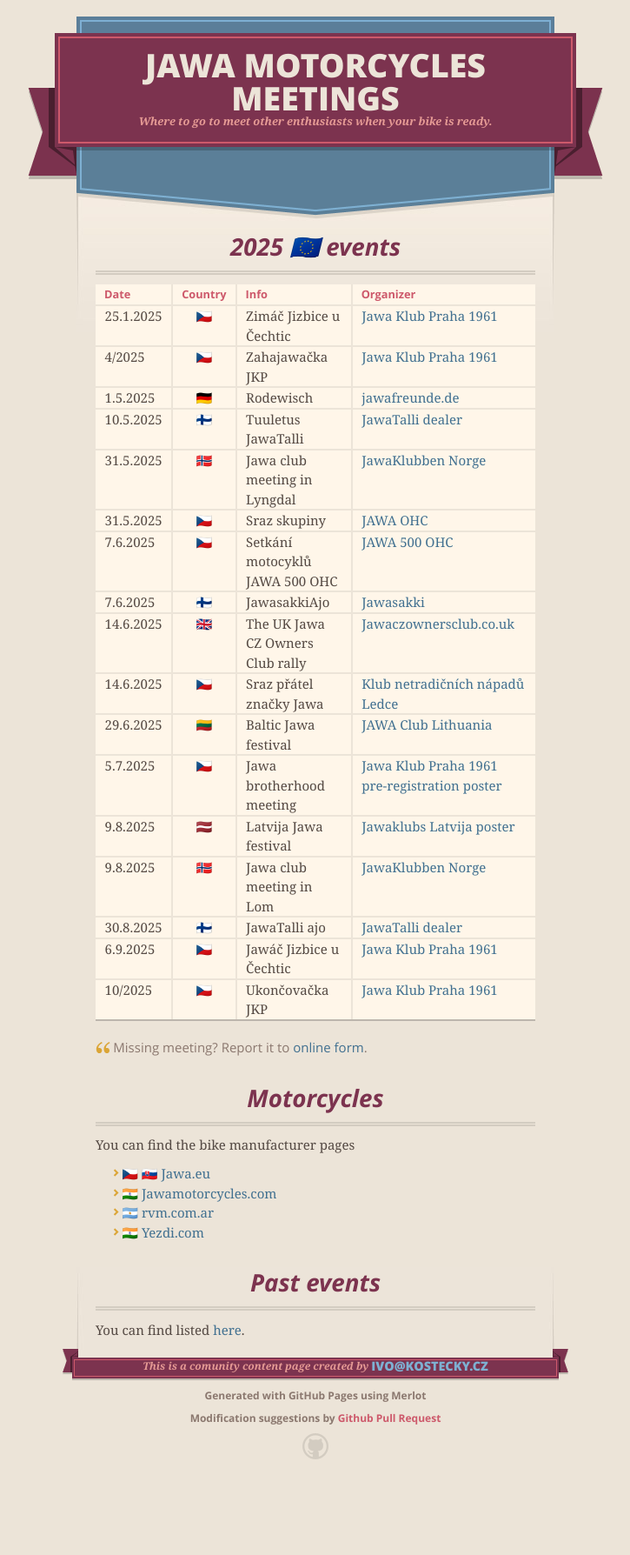
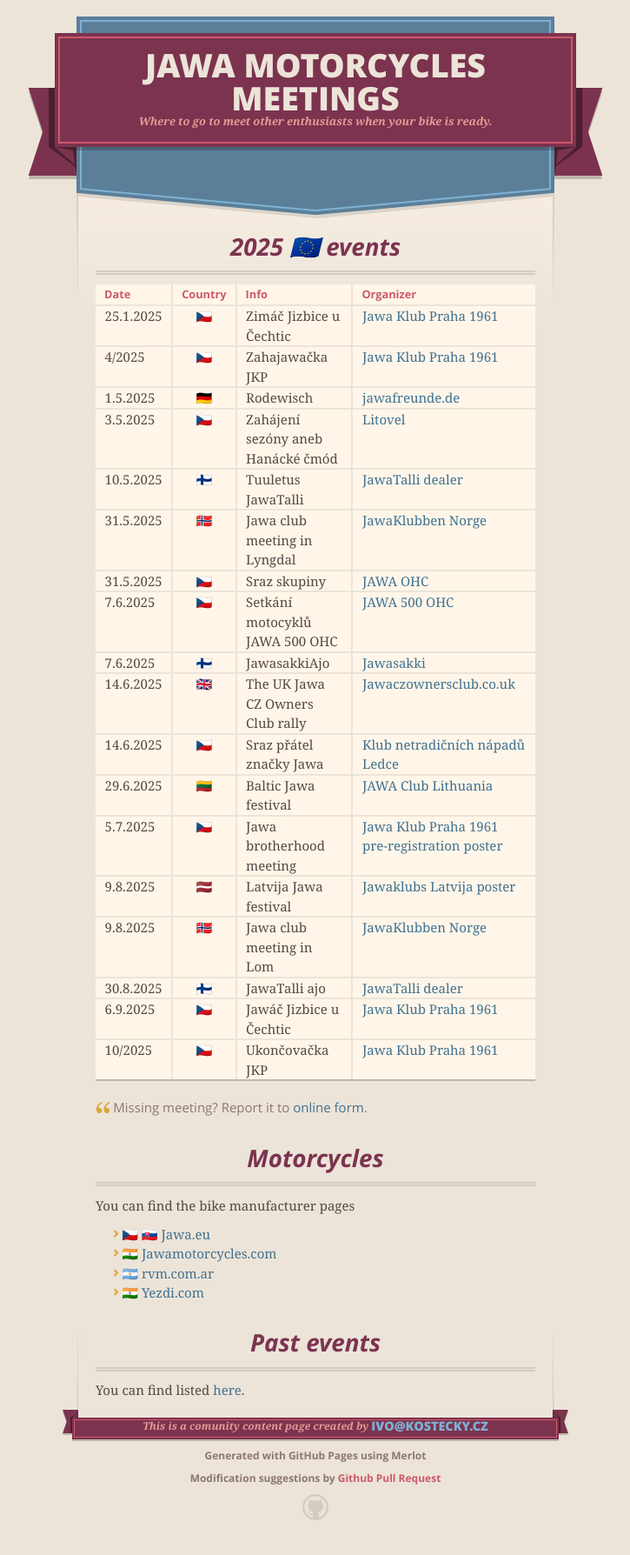
Before and after one commit to microkost/jawamotorcycles.cz, a Jekyll site: the page built from docs/index.md, in a window 1280 px wide. Shown: the whole page at 87% size, without its empty margins (277-1002 px from the left). Built offline with Jekyll 4.4.1, drawn with Linux system fonts in a browser that asks for light colours; our own code applies the rules of GitHub Pages for plain Markdown files; before the commit the page ends 1718 px from its top, so only the background shows below that.

Commit message:
Hanácké čmód added

```diff
--- a/docs/index.md
+++ b/docs/index.md
@@ -9,6 +9,7 @@
 |  25.1.2025 | 🇨🇿 | Zimáč Jizbice u Čechtic | [Jawa Klub Praha 1961](http://www.jawaklub.cz/kalendar) |
 |     4/2025 | 🇨🇿 | Zahajawačka JKP | [Jawa Klub Praha 1961](http://www.jawaklub.cz/kalendar) |
 |   1.5.2025 | 🇩🇪 | Rodewisch | [jawafreunde.de](https://jawafreunde.de/index.php/beitrage-von-veranstaltungen) |
+|   3.5.2025 | 🇨🇿 | Zahájení sezóny aneb Hanácké čmód | [Litovel](https://www.facebook.com/events/965865398187620/) |
 |  10.5.2025 | 🇫🇮 | Tuuletus JawaTalli | [JawaTalli dealer](https://www.jawatalli.fi/news/) |
 |  31.5.2025 | 🇳🇴 | Jawa club meeting in Lyngdal | [JawaKlubben Norge](http://jawaklubben.no/) |
 |  31.5.2025 | 🇨🇿 | Sraz skupiny | [JAWA OHC](https://www.facebook.com/events/1394221181547387) |
```
